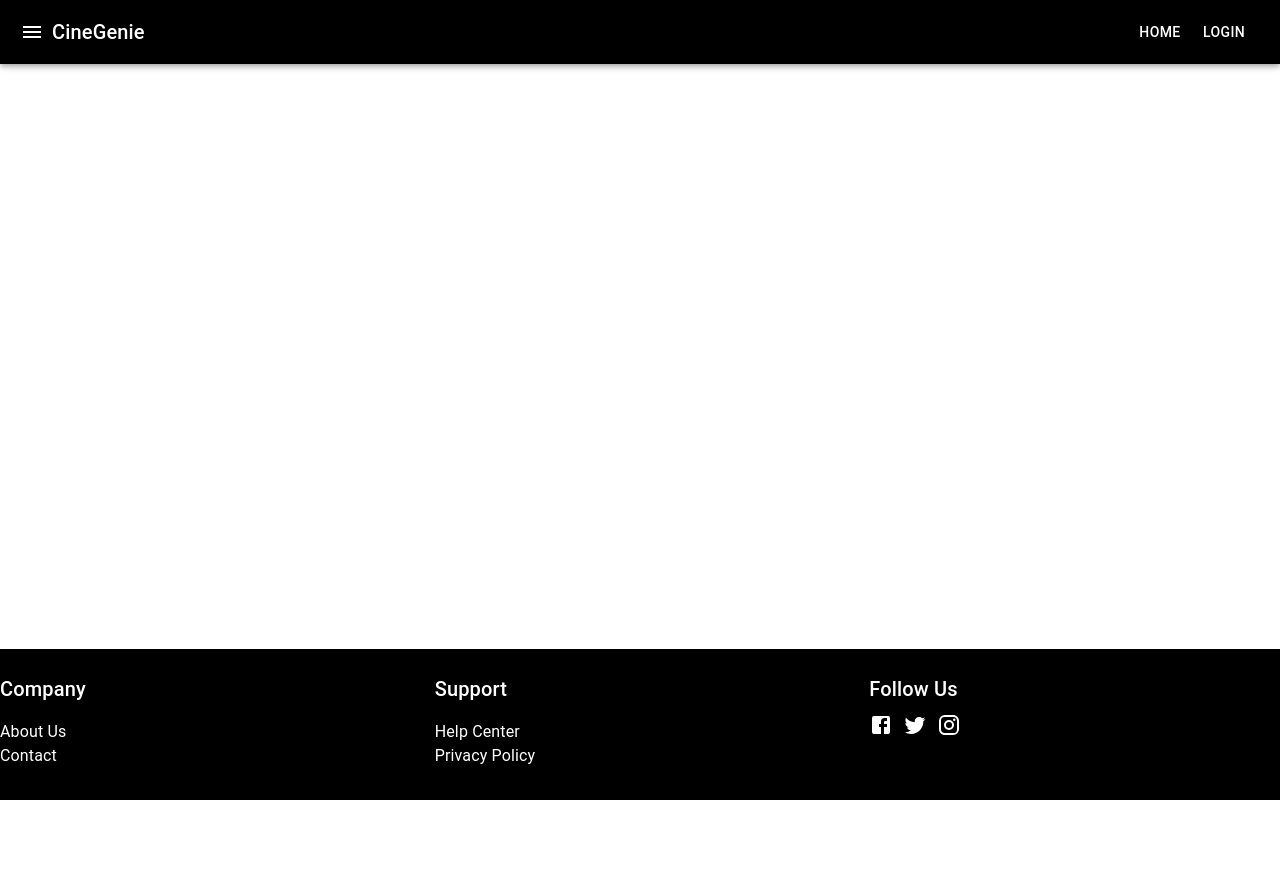
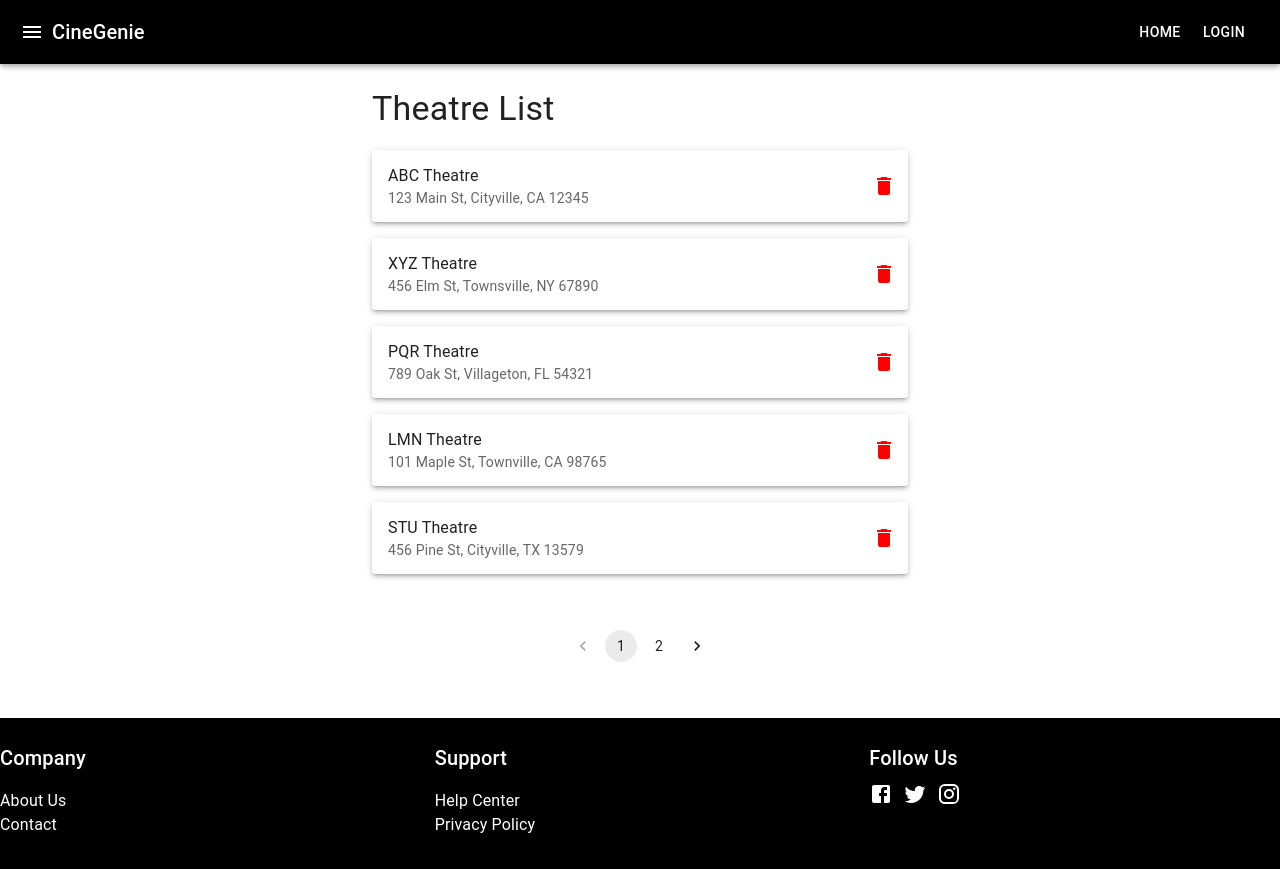
Before and after one commit to bhagyatrivedi/INFO6150-MovieTicketBookingApp, a React (Create React App) app in the folder frontend/: page /list-theatre in a window 1280 px wide. Before the commit the page ends 800 px from the top, so only its background shows below. Built offline with nearby package versions, Linux system fonts and the light colour scheme.

Commit message:
Added TheatreList site admin component

```diff
--- a/frontend/src/App.js
+++ b/frontend/src/App.js
@@ -7,6 +7,7 @@ import Home from '../src/components/Home/Home'; // Example page component
 import Login from '../src/components/Login/Login'; // Example page component
 import BookingHistory from './components/BookingHistory/BookingHistory';
 import AddTheatre from './components/AddTheatre/AddTheatre';
+import TheatreList from './components/TheatreList/TheatreList';
 
 function App() {
   return (
@@ -20,6 +21,7 @@ function App() {
             <Route path="/login" element={<Login />} />
             <Route path="/bookinghistory" element={<BookingHistory />} />
             <Route path="/add-theatre" element={<AddTheatre/>} />
+            <Route path="/list-theatre" element={<TheatreList/>} />
           </Routes>
         </Box>
         <Footer />
--- /dev/null
+++ b/frontend/src/components/TheatreList/TheatreList.jsx
@@ -0,0 +1,62 @@
+import React from 'react';
+import { Box, Typography, List, ListItem, ListItemText, ListItemSecondaryAction, IconButton, Divider, Pagination, Paper } from '@mui/material';
+import DeleteIcon from '@mui/icons-material/Delete';
+
+const TheatreList = ({ theatres }) => {
+  // Dummy data
+  const dummyTheatres = [
+    { id: 1, name: 'ABC Theatre', street: '123 Main St', city: 'Cityville', state: 'CA', zip: '12345' },
+    { id: 2, name: 'XYZ Theatre', street: '456 Elm St', city: 'Townsville', state: 'NY', zip: '67890' },
+    { id: 3, name: 'PQR Theatre', street: '789 Oak St', city: 'Villageton', state: 'FL', zip: '54321' },
+    { id: 4, name: 'LMN Theatre', street: '101 Maple St', city: 'Townville', state: 'CA', zip: '98765' },
+    { id: 5, name: 'STU Theatre', street: '456 Pine St', city: 'Cityville', state: 'TX', zip: '13579' },
+    { id: 6, name: 'VWX Theatre', street: '789 Cedar St', city: 'Villageton', state: 'WA', zip: '24680' },
+    { id: 7, name: 'MNO Theatre', street: '101 Walnut St', city: 'Townsville', state: 'IL', zip: '86420' },
+  ];
+
+  // Pagination
+  const itemsPerPage = 5;
+  const [page, setPage] = React.useState(1);
+
+  const handleChangePage = (event, newPage) => {
+    setPage(newPage);
+  };
+
+  const startIndex = (page - 1) * itemsPerPage;
+  const endIndex = startIndex + itemsPerPage;
+  const paginatedTheatres = dummyTheatres.slice(startIndex, endIndex);
+
+  return (
+    <Box sx={{ maxWidth: 600, mx: 'auto', p: 4, pt: 8 }}>
+      <Typography variant="h4" gutterBottom>
+        Theatre List
+      </Typography>
+      <List sx={{ mb: 4 }}>
+        {paginatedTheatres.map((theatre, index) => (
+          <Paper key={theatre.id} elevation={3} sx={{ mb: 2 }}>
+            <ListItem>
+              <ListItemText
+                primary={theatre.name}
+                secondary={`${theatre.street}, ${theatre.city}, ${theatre.state} ${theatre.zip}`}
+              />
+              <ListItemSecondaryAction>
+                <IconButton edge="end" aria-label="delete" sx={{ color: 'red' }}>
+                  <DeleteIcon />
+                </IconButton>
+              </ListItemSecondaryAction>
+            </ListItem>
+          </Paper>
+        ))}
+      </List>
+      <Box sx={{ display: 'flex', justifyContent: 'center', mt: 2 }}>
+        <Pagination
+          count={Math.ceil(dummyTheatres.length / itemsPerPage)}
+          page={page}
+          onChange={handleChangePage}
+        />
+      </Box>
+    </Box>
+  );
+};
+
+export default TheatreList;
```
